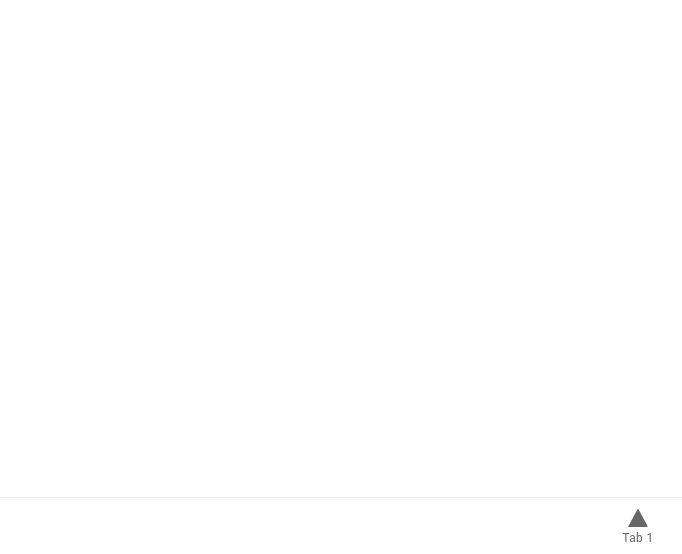
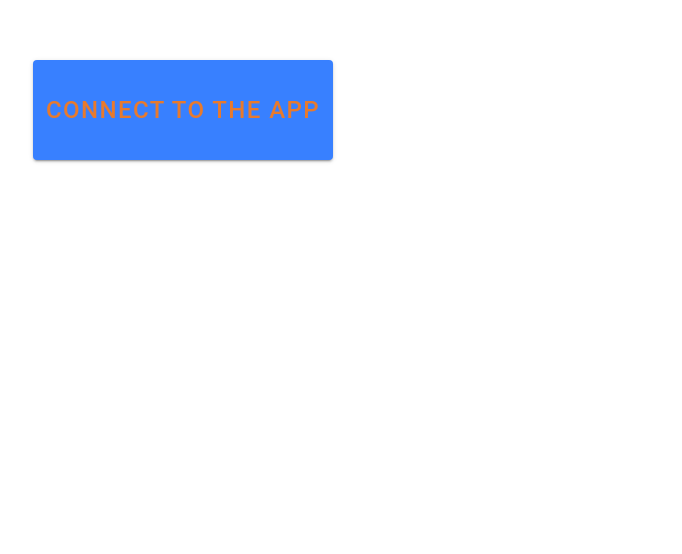
Before and after one commit to Pragya-PD/Motion-Detector-React-App, a React (Create React App) app in the folder swen3252020a3/: page /connectToIoT in a window 1280 px wide. Shown: the part 246-800 px from the top of the page, without its empty margins (2-684 px from the left). Built offline with nearby package versions, Linux system fonts and the light colour scheme.

Commit message:
Main Connect page added. The broker will connect once this button has been pressed

```diff
--- a/swen3252020a3/src/App.tsx
+++ b/swen3252020a3/src/App.tsx
@@ -11,10 +11,11 @@ import {
 } from '@ionic/react';
 import { IonReactRouter } from '@ionic/react-router';
 import { ellipse, square, triangle } from 'ionicons/icons';
-import Tab1 from './pages/Tab1';
+import HomePage from './pages/HomePage';
 import CheckBatteryLevels from './pages/CheckBatteryLevels'
 import TrackMovements from './pages/TrackMovements'
 import ManageRooms from './pages/ManageRooms'
+import ConnectToIot from './pages/ConnectToIoT';
 
 /* Core CSS required for Ionic components to work properly */
 import '@ionic/react/css/core.css';
@@ -35,24 +36,18 @@ import '@ionic/react/css/display.css';
 /* Theme variables */
 import './theme/variables.css';
 
+
 const App: React.FC = () => (
   <IonApp>
     <IonReactRouter>
-      <IonTabs>
         <IonRouterOutlet>
-          <Route path="/tab1" component={Tab1} exact={true} />
+          <Route path="/connectToIoT" component={ConnectToIot} exact={true} />
+          <Route path="/home" component={HomePage} exact={true} />
           <Route path="/checkbatterylevels" component={CheckBatteryLevels} exact={true}/>
           <Route path="/trackmovements" component={TrackMovements} exact={true}/>
           <Route path="/managerooms" component={ManageRooms} exact={true}/>
-          <Route path="/" render={() => <Redirect to="/tab1" />} exact={true} />
+          <Route path="/" render={() => <Redirect to="/connectToIoT" />} exact={true} />
         </IonRouterOutlet>
-        <IonTabBar slot="bottom">
-          <IonTabButton tab="tab1" href="/tab1">
-            <IonIcon icon={triangle} />
-            <IonLabel>Tab 1</IonLabel>
-          </IonTabButton>
-        </IonTabBar>
-      </IonTabs>
     </IonReactRouter>
   </IonApp>
 );
--- /dev/null
+++ b/swen3252020a3/src/pages/ConnectToIoT.css
@@ -0,0 +1,5 @@
+.connect{
+    margin-top: 306px;
+    margin-left: 35px;
+    height: 100px;
+}
--- /dev/null
+++ b/swen3252020a3/src/pages/ConnectToIoT.tsx
@@ -0,0 +1,23 @@
+import { IonApp, IonButton, IonCard, IonContent } from "@ionic/react";
+import React, { Component } from "react";
+import "./ConnectToIoT.css"
+
+interface Props{
+
+}
+interface State{
+
+}
+class ConnectToIot extends Component<Props, State>{
+   render(){
+       return(
+        <IonApp>
+            <IonContent>
+                <IonButton className="connect">Connect to the App</IonButton>
+            </IonContent>
+        </IonApp>
+       )
+   }
+}
+
+export default ConnectToIot
```
Also changed, not shown: swen3252020a3/src/mqtt/MQTT.tsx (renamed from swen3252020a3/src/MQTT.ts, +7 -1 lines), swen3252020a3/src/pages/HomePage.tsx (renamed from swen3252020a3/src/pages/Tab1.tsx, +1 -7 lines), swen3252020a3/src/pages/HomePage.css (renamed from swen3252020a3/src/pages/Tab1.css).
